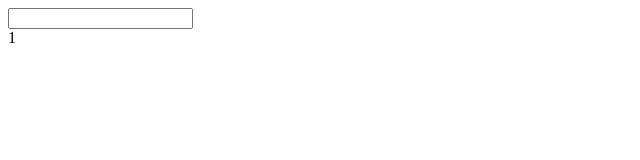
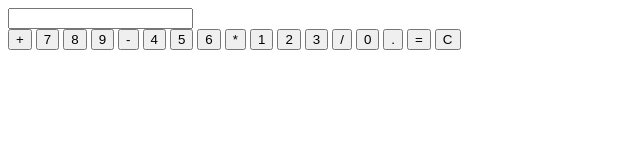
Before and after one commit to BrunoGaxiola/CalculatorJS, a plain HTML site: page index.html in a window 1280 px wide. Shown: the whole page, without its empty margins (0-640 px from the left). Drawn offline with Linux system fonts and the light colour scheme.

Commit message:
feat: html complete

```diff
--- a/index.html
+++ b/index.html
@@ -8,8 +8,24 @@
 <body>
     <div id="calculator">
         <input id="display" readonly>
-        <div class="buttons">
-            <div id="button">1</div>
+        <div class="keys">
+            <button onclick="appendToDisplay('+')">+</button>
+            <button onclick="appendToDisplay('7')">7</button>
+            <button onclick="appendToDisplay('8')">8</button>
+            <button onclick="appendToDisplay('9')">9</button>
+            <button onclick="appendToDisplay('-')">-</button>
+            <button onclick="appendToDisplay('4')">4</button>
+            <button onclick="appendToDisplay('5')">5</button>
+            <button onclick="appendToDisplay('6')">6</button>
+            <button onclick="appendToDisplay('*')">*</button>
+            <button onclick="appendToDisplay('1')">1</button>
+            <button onclick="appendToDisplay('2')">2</button>
+            <button onclick="appendToDisplay('3')">3</button>
+            <button onclick="appendToDisplay('/')">/</button>
+            <button onclick="appendToDisplay('0')">0</button>
+            <button onclick="appendToDisplay('.')">.</button>
+            <button onclick="calculate()">=</button>
+            <button onclick="clearDispkay('+')">C</button>
         </div>
     </div>
 </body>
```
